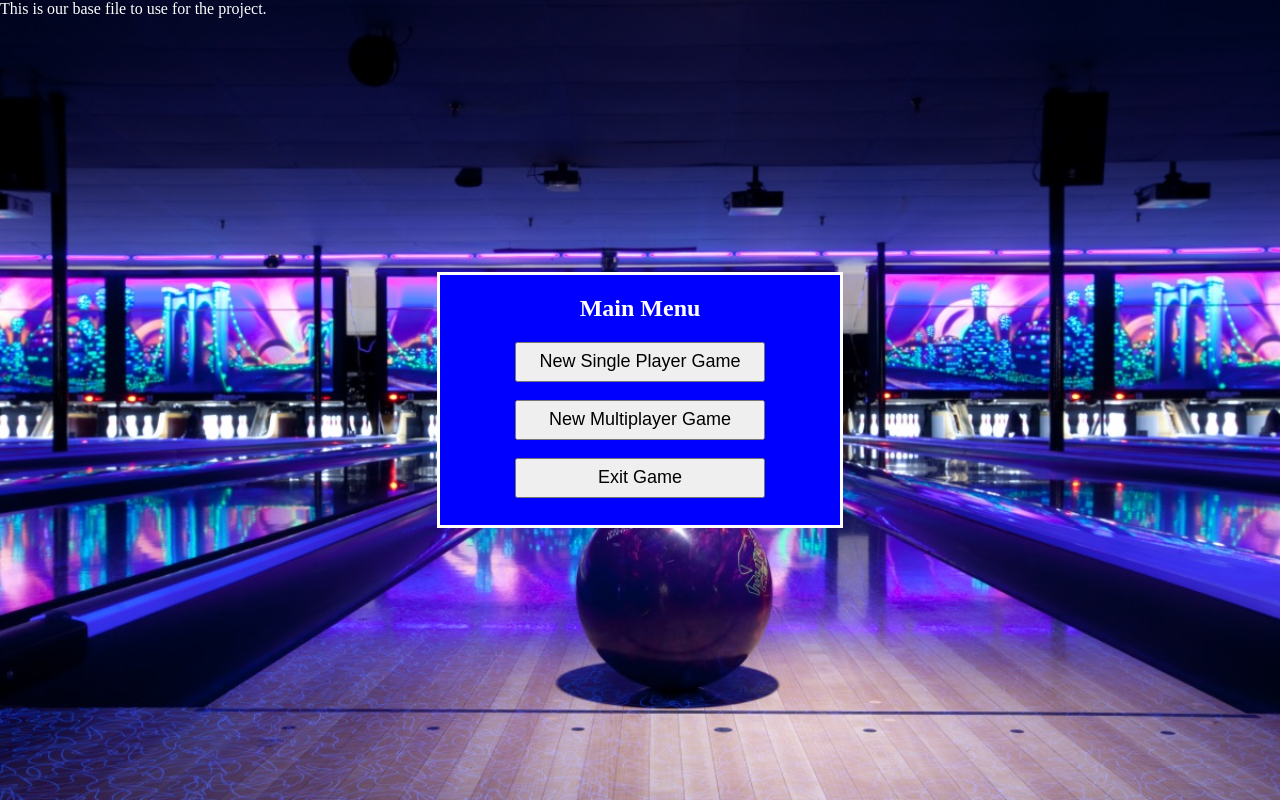
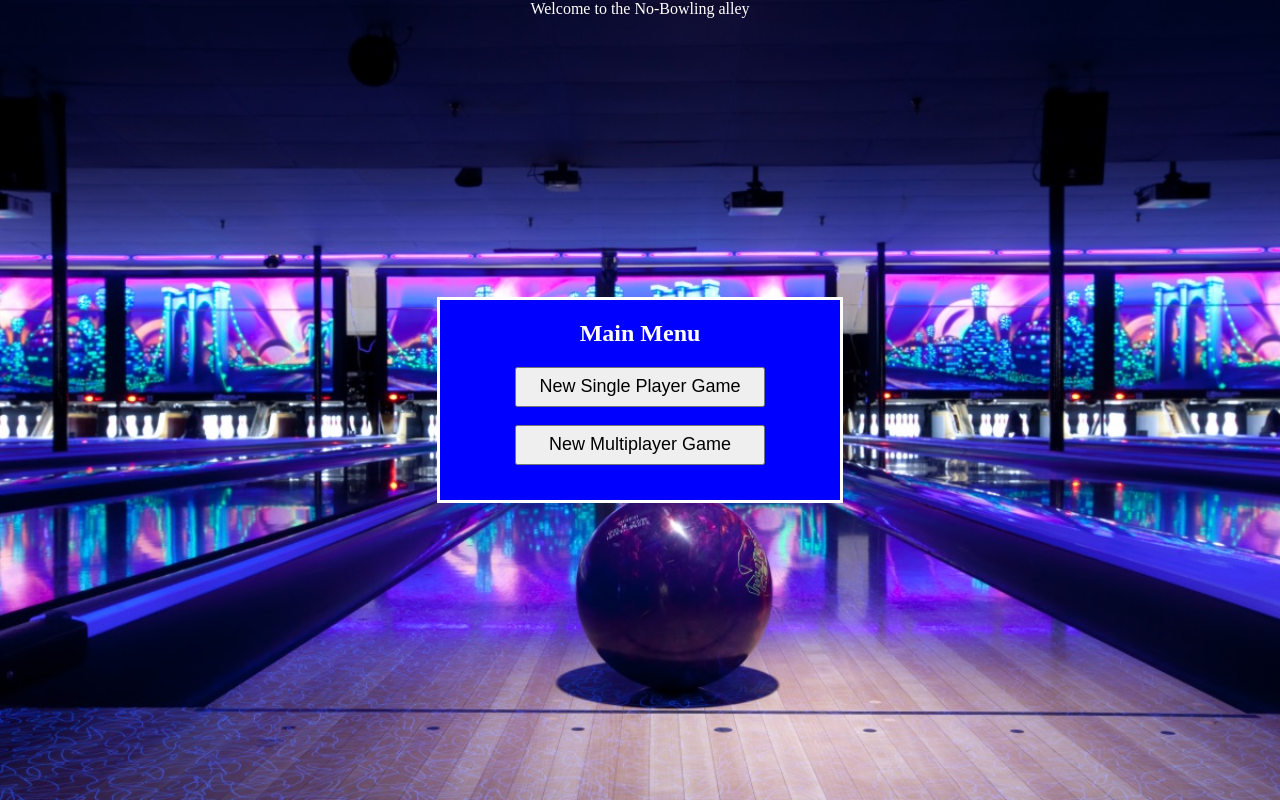
Before and after one commit to cnachand/NoBowlers, a plain HTML site: page index.html in a window 1280 px wide. Drawn offline with nearby package versions, Linux system fonts and the light colour scheme.

Commit message:
more stuff
and whatnot

```diff
--- a/index.html
+++ b/index.html
@@ -8,12 +8,11 @@
 </head>
 <body>
 
-<div class="Main">This is our base file to use for the project.
+<div class="Main" style="text-align:center;">Welcome to the No-Bowling alley
 	<div class="menu">
 	<p><h2>Main Menu</h2></p>
-		<button id="btnNewSingle" text="New Single Player Game" class="menuButton">New Single Player Game</button><br/>
-		<button id="btnNewMulti" text="New Multiplayer Game" class="menuButton">New Multiplayer Game</button><br/>
-		<button id="btnExit" text="Exit Game" class="menuButton">Exit Game</button>
+		<button id="btnNewSingle" text="New Single Player Game" class="menuButton" onclick="location.href = 'game.html';">New Single Player Game</button><br/>
+		<button id="btnNewMulti" text="New Multiplayer Game" class="menuButton">New Multiplayer Game</button>
 	</div>
 </div>
 </body>
--- a/theme.css
+++ b/theme.css
@@ -19,7 +19,7 @@
 .menu{
 	position: relative;
 	 width: 400px ;
-	 height: 250px;
+	 height: 200px;
   margin: auto;
   position: absolute;
   top: 0; left: 0; bottom: 0; right: 0;
```
